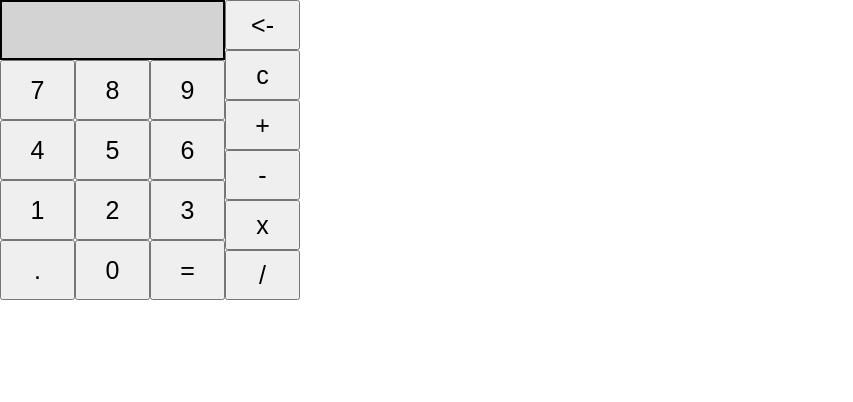
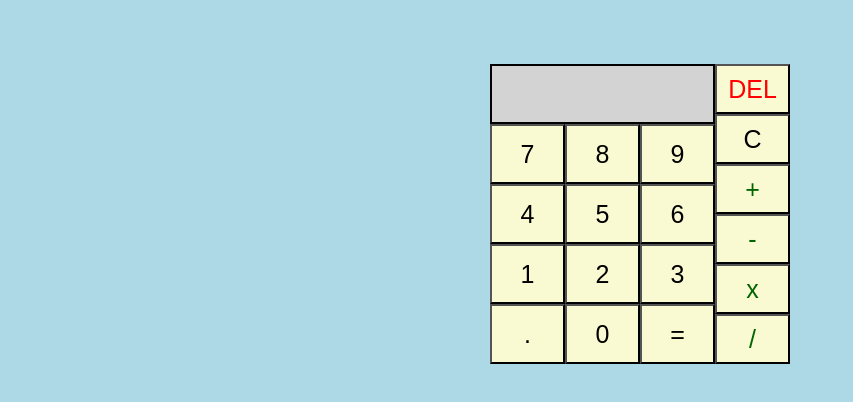
Before and after one commit to cornely06/calculator, a plain HTML site: page index.html in a window 1280 px wide. Shown: the whole page, without its empty margins (0-853 px from the left). Drawn offline with Linux system fonts and the light colour scheme.

Commit message:
Add visual details

```diff
--- a/index.html
+++ b/index.html
@@ -15,8 +15,8 @@
                 </div>
             </div>
             <div id="operators">
-                <button id="backspace" class="operators">&lt-</button>
-                <button id="clear" class="operators">c</button>
+                <button id="backspace" class="operators">DEL</button>
+                <button id="clear" class="operators">C</button>
                 <button id="add" class="operators math">+</button>
                 <button id="subtract" class="operators math">-</button>
                 <button id="multiply" class="operators math">x</button>
--- a/style-desktop.css
+++ b/style-desktop.css
@@ -5,8 +5,10 @@
   margin: 0;
   padding: 0;
 }
-#top-row {
+body {
+    background-color: lightblue;
     display: flex;
+    justify-content: center;
 }
 #display {
     width: 225px;
@@ -19,10 +21,11 @@
 }
 #display > p {
     margin-right: 10px;
-    font-size: 25px;
+    font-size: 30px;
 }
 #calculator {
     display: flex;
+    margin-top: 5vw;
 }
 #digits {
     display: flex;
@@ -36,9 +39,16 @@
 .operators {
     height: 50px;
 }
+.math {
+    color: darkgreen;
+}
+#backspace {
+    color: red;
+}
 button {
     width: 75px;
     font-size: 25px;
+    background-color: lightgoldenrodyellow;
 }
 #digits > button {
     height: 60px;
```
Also changed, not shown: script.js (+0 -49 lines).
